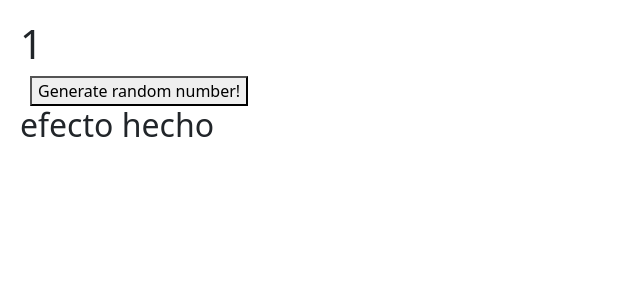
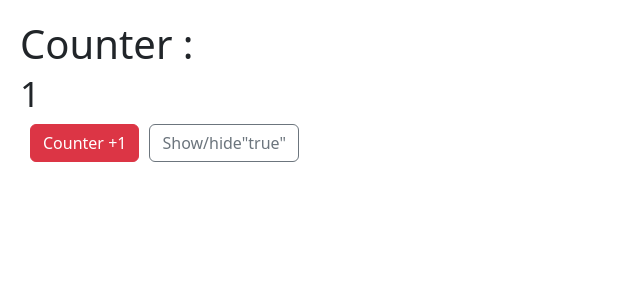
Before and after one commit to alejandroc77/HooksApp, a React (Vite) app: page / in a window 1280 px wide. Shown: the top 300 px of the page, without its empty margins (0-640 px from the left). Built offline with nearby package versions, Linux system fonts and the light colour scheme.

Commit message:
new hooks

```diff
--- a/src/05-useLayaoutEffect/Layaout.jsx
+++ b/src/05-useLayaoutEffect/Layaout.jsx
@@ -4,6 +4,10 @@ import { useLayoutEffect, useState } from "react";
 export const Layaout = () => {
   const [randomNumber, setRandomNumber] = useState(1);
   const [effectLogs, setEffectLogs] = useState([]);
+
+  function resetear({ inicial = 0 }) {
+    setRandomNumber(inicial);
+  }
 
   useLayoutEffect(() => {
     setEffectLogs((preEvenEffect) => [...preEvenEffect, "efecto hecho"]);
@@ -19,6 +23,13 @@ export const Layaout = () => {
       >
         Generate random number!
       </button>
+      <button
+        onClick={() => {
+          setRandomNumber(resetear);
+        }}
+      >
+        reset
+      </button>
       <div>
         {effectLogs.map((effect, index) => (
           <h2 key={index}>{"🍔".repeat(index) + effect}</h2>
--- /dev/null
+++ b/src/06-memos/Memorize.jsx
@@ -0,0 +1,28 @@
+import { useState } from "react";
+import { useCounter } from "../hooks/useCounter";
+import { Small } from "./Small";
+
+export const Memorize = () => {
+  const { counter, increment } = useCounter(); //estoy utilizando este hooks ya antes creado para utilizarlo solo debo importarlo
+
+  const [show, setShow] = useState(true);
+  return (
+    <>
+      <h1>
+        Counter :<Small valor={counter} />
+      </h1>
+      <button className="btn btn-danger" onClick={() => increment()}>
+        Counter +1
+      </button>
+
+      <button
+        onClick={() => setShow(!show)}
+        className="btn btn-outline-secondary"
+      >
+        Show/hide{JSON.stringify(show.toString())}
+      </button>
+    </>
+  );
+};
+
+//Memorizar estos componentes solo es recomendable cuando los componentes son muy grandes y solo lo queremos hacer cuando las properties cambian
--- /dev/null
+++ b/src/06-memos/Small.jsx
@@ -0,0 +1,10 @@
+import React from "react";
+
+export const Small = React.memo(({ valor }) => {
+  console.log(`Me volvi a dibujar`);
+  return (
+    <div>
+      <small>{valor}</small>
+    </div>
+  );
+});
--- a/src/main.jsx
+++ b/src/main.jsx
@@ -7,13 +7,14 @@ import ReactDOM from "react-dom/client";
 // import { CounterApp } from "./01-useState/CounterApp";
 // import { HooksApp } from "./HooksApp";
 //import { FocusScreen } from "./04-useRef/FocusScreen";
-import { Layaout } from "./05-useLayaoutEffect/Layaout";
+//import { Layaout } from "./05-useLayaoutEffect/Layaout";
+import { Memorize } from "./06-memos/Memorize";
 import "./index.css";
 
 ReactDOM.createRoot(document.getElementById("root")).render(
   <>
     {/* <CounterApp />
     <ContentWhithCustomHooks /> */}
-    <Layaout />
+    <Memorize />
   </>
 );
```
